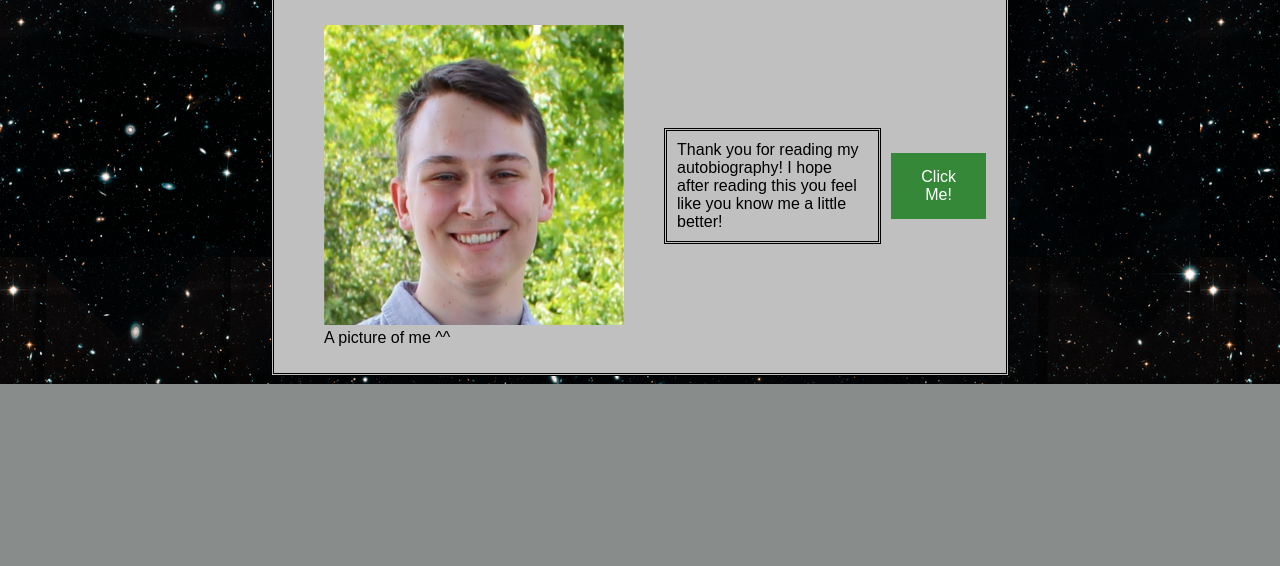
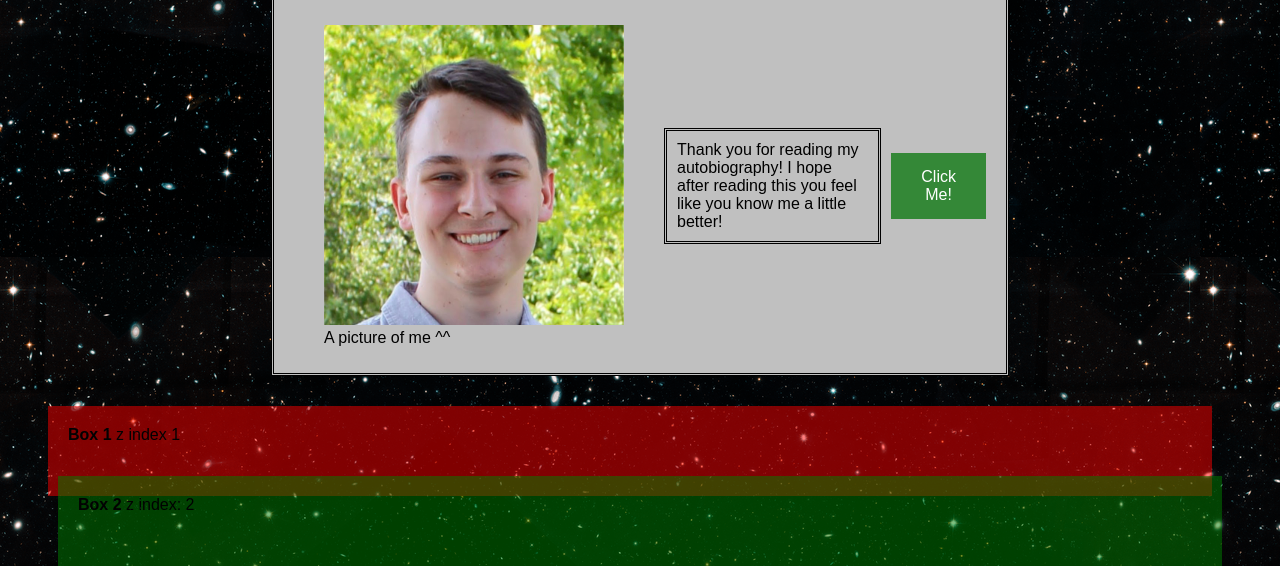
Before and after one commit to maxpiorischin/CPS530-Labs-and-WebApp, a PHP site: page /Lab2/index.html in a window 1280 px wide. Shown: the part 2263-2829 px from the top of the page. Before the commit the page ends 2647 px from the top, so only its background shows below. Run offline with PHP 8.4, Linux system fonts and the light colour scheme.

Commit message:
lab 2 done

```diff
--- a/Lab1/index.html
+++ b/Lab1/index.html
@@ -50,6 +50,7 @@
                 with video games and such. I'm looking forward to learning more about web development and advancing my career!
 
             </p>
+            <p> This element is hidden</p>
 
         </article>
 
--- a/Lab2/index.html
+++ b/Lab2/index.html
@@ -43,6 +43,8 @@
 
             </p>
 
+            <p class="hidden"> This element is hidden</p>
+
         </article>
 
         <section>
@@ -73,6 +75,14 @@
         <button type="button" onclick="alert('Hi There!')">Click Me!</button>
     </footer>
 
+      <div id="box1">
+        <b>Box 1</b>
+        z index 1
+      </div>
 
+      <div id="box2">
+        <b>Box 2</b>
+        z index: 2
+      </div>
 </body>
 </html>
--- a/Lab2/styles.css
+++ b/Lab2/styles.css
@@ -3,7 +3,7 @@ body {
     background-image: url(space.png);}
 
 main, header, footer{
-    max-width: 80ch;
+    max-width: 80ch; /* relative */
     margin: 0 auto;
     padding: 10px;}
 
@@ -66,6 +66,9 @@ p.double{border-style: double;}
 
 p.short{margin-top: 0; padding-top: 0;}
 
+img {
+    z-index: -1;
+  }
 footer {background-color: silver;
 border-style: double;
 border-top: none;
@@ -89,3 +92,29 @@ button:hover{
     color: white;
     box-shadow: 0 12px 16px 0 rgba(0,0,0,0.24), 0 17px 50px 0 rgba(0,0,0,0.19);
 }
+p.hidden {
+    display: none;
+}
+div {
+    padding: 20px;
+    opacity: 0.5;
+  }
+
+  #box1 {
+    position: relative;
+    z-index: 1;
+    height: 50px;
+    top: 30px;
+    right: 10px;
+    background-color: red;
+    margin: 0px 50px 0px 50px;
+  }
+
+  #box2 {
+    position: relative;
+    z-index: 2;
+    height: 50px;
+    top: 10px;
+    background-color: green;
+    margin: 0px 50px 0px 50px;
+  }
```
